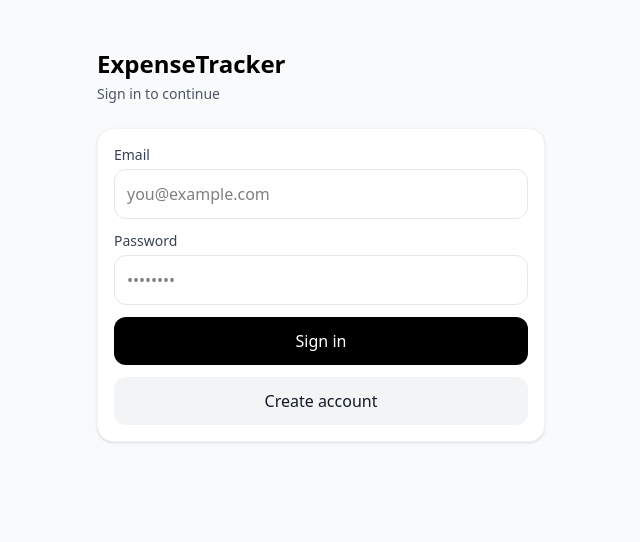
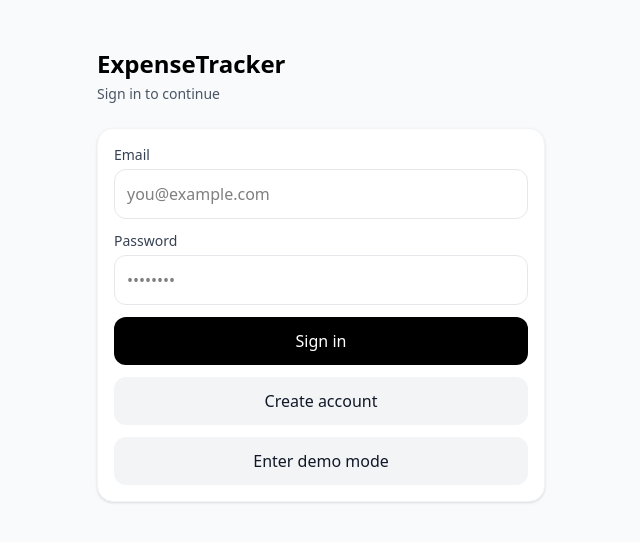
Before and after one commit to ValGP/Expense-Tracker-Frontend, a React (Vite) app: page /login in a window 1280 px wide. Shown: the top 542 px of the page, without its empty margins (319-959 px from the left). Built offline with nearby package versions, Linux system fonts and the light colour scheme.

Commit message:
Demo User

```diff
--- a/src/pages/LoginPage.jsx
+++ b/src/pages/LoginPage.jsx
@@ -27,6 +27,18 @@ export default function LoginPage() {
       setError(getApiErrorMessage(err));
     } finally {
       setLoading(false);
+    }
+  }
+
+  async function resetDemo() {
+    const res = await fetch(`${import.meta.env.VITE_API_BASE_URL}/demo/reset`, {
+      method: "POST",
+      headers: { "Content-Type": "application/json" },
+    });
+
+    if (!res.ok) {
+      const text = await res.text().catch(() => "");
+      throw new Error(text || "Failed to reset demo data.");
     }
   }
 
@@ -66,6 +78,26 @@ export default function LoginPage() {
           <Button variant="secondary" onClick={() => navigate("/register")}>
             Create account
           </Button>
+
+          <Button
+            variant="secondary"
+            disabled={loading}
+            onClick={async () => {
+              setError("");
+              setLoading(true);
+              try {
+                await resetDemo();
+                await login("demo@example.com", "demo12345");
+                navigate("/app/home", { replace: true });
+              } catch (err) {
+                setError(getApiErrorMessage(err));
+              } finally {
+                setLoading(false);
+              }
+            }}
+          >
+            Enter demo mode
+          </Button>
         </Card>
       </div>
     </div>
```
